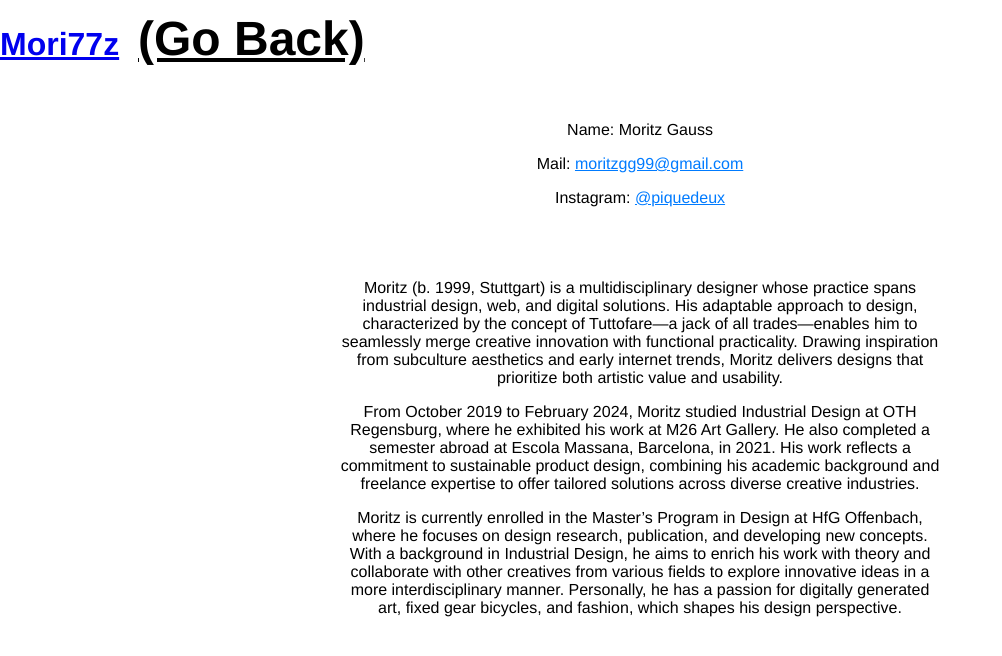
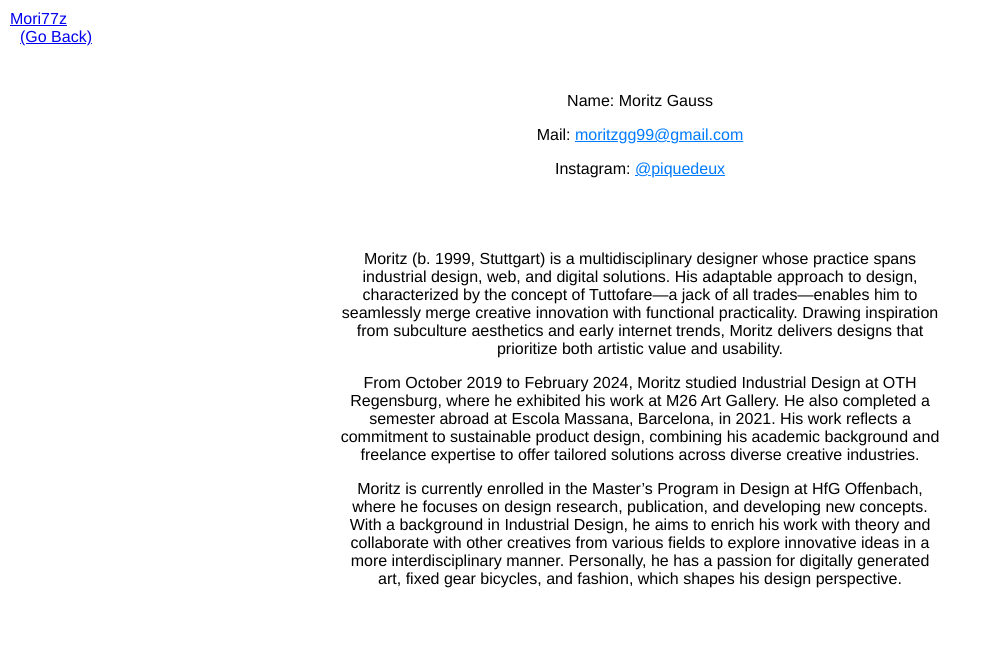
Before and after one commit to mori77z/about, a plain HTML site: page index.html in a window 1280 px wide. Shown: the whole page, without its empty margins (0-1002 px from the left). Drawn offline with Linux system fonts and the light colour scheme.

Commit message:
Update index.html

```diff
--- a/index.html
+++ b/index.html
@@ -16,14 +16,11 @@
     <link rel="stylesheet" href="stylo.css">
 </head>
 <body>
-    <header>
-<h1>
-    <a href="https://moritzgauss.com">Mori77z</a>
-    <span class="go-back">
-        <a href="#" onclick="goBack()">(Go Back)</a>
-    </span>
-</h1>
-    </header>
+
+    <div class="header-container">
+    <a class="logo" href="https://moritzgauss.com">Mori77z</a>
+    <a class="go-back" href="#" onclick="goBack()">(Go Back)</a>
+</div>
 
     <div class="contact-details">
         <p>Name: Moritz Gauss</p>
```
